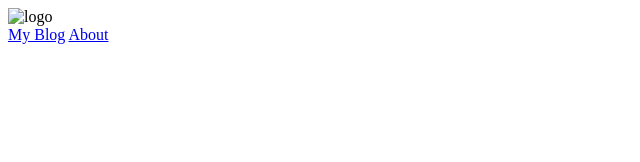
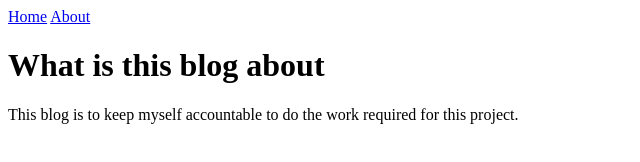
Before and after one commit to Patrick1349/my-blog, a plain HTML site: page about.html in a window 1280 px wide. Shown: the whole page, without its empty margins (0-640 px from the left). Drawn offline with Linux system fonts and the light colour scheme.

Commit message:
update about

```diff
--- a/about.html
+++ b/about.html
@@ -7,14 +7,15 @@
 </head>
 <body>
     <header>
-        <img src="" alt="logo">
+
         <nav class="navigation list">
-            <a href="#">My Blog</a>
+            <a href="index.html">Home</a>
             <a href="#">About</a>
         </nav>
     </header>
     <main>
-
+        <h1>What is this blog about</h1>
+        <p>This blog is to keep myself accountable to do the work required for this project. </p>
     </main>
 </body>
 </html>
```
